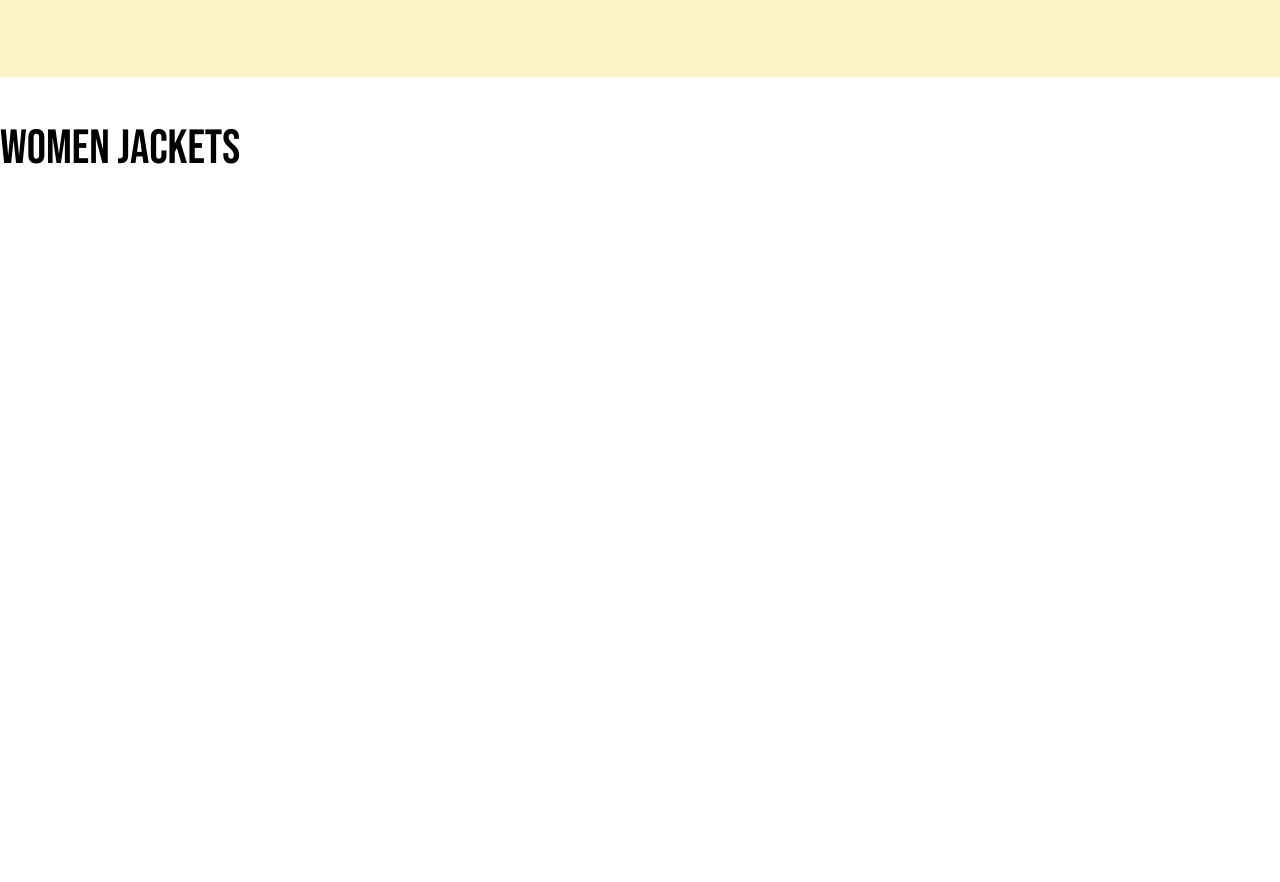
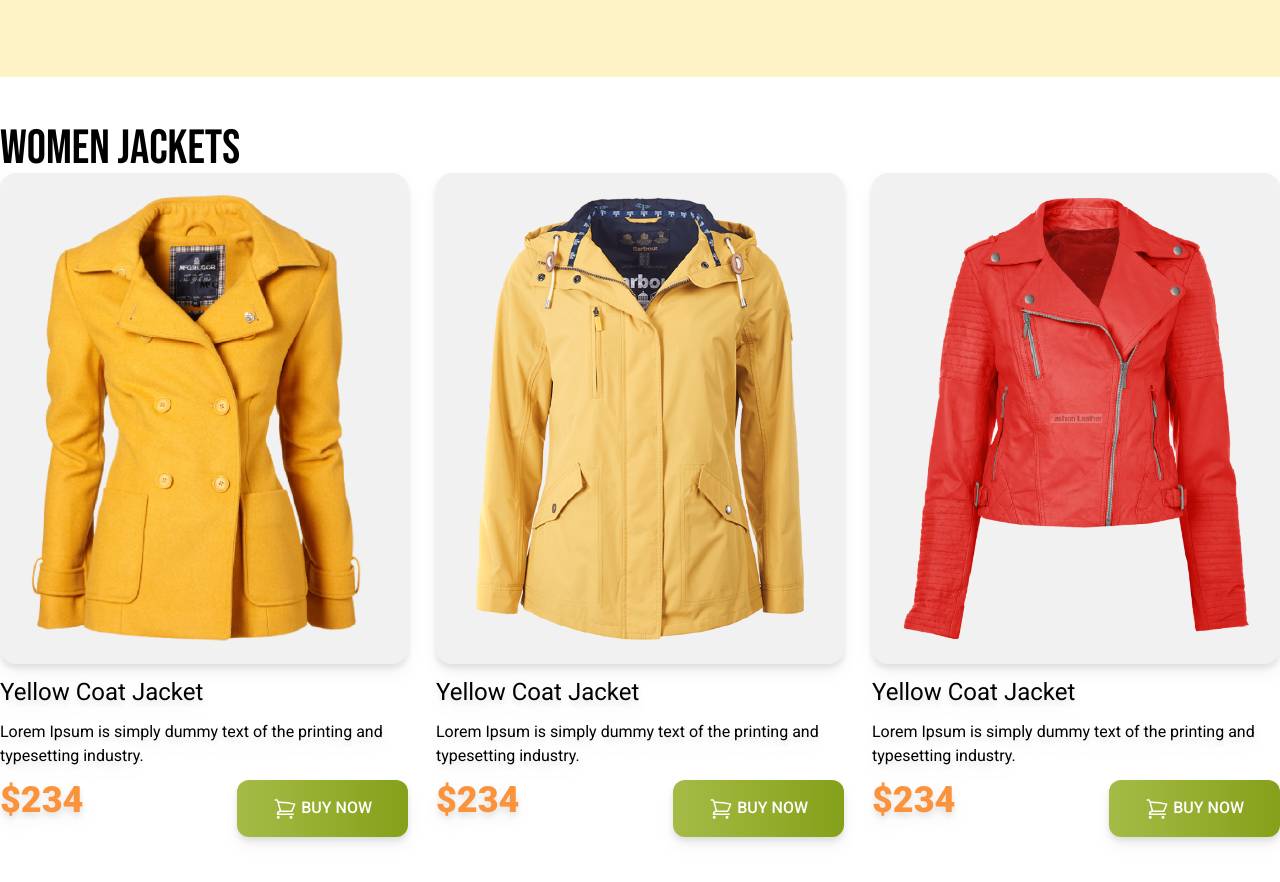
Before and after one commit to MrColonThree/penguin-fashion-tailwind, a plain HTML site: page index.html in a window 1280 px wide. Shown: the part 562-1444 px from the top of the page. Before the commit the page ends 800 px from the top, so only its background shows below. Drawn offline with nearby package versions, Linux system fonts and the light colour scheme.

Commit message:
added women jacket section

```diff
--- a/index.html
+++ b/index.html
@@ -7,10 +7,13 @@
   <script src="https://cdn.tailwindcss.com"></script>
   <link rel="preconnect" href="https://fonts.googleapis.com">
 <link rel="preconnect" href="https://fonts.gstatic.com" crossorigin>
-<link href="https://fonts.googleapis.com/css2?family=Bebas+Neue&display=swap" rel="stylesheet">
+<link href="https://fonts.googleapis.com/css2?family=Bebas+Neue&family=Roboto:wght@400;500;700;900&display=swap" rel="stylesheet">
 <style>
   .font-bebas{
     font-family: 'Bebas Neue', sans-serif;}
+  .font-roboto{
+    font-family: 'Roboto', sans-serif;
+  }
 </style>
 </head>
 <body>
@@ -40,9 +43,69 @@
 </div>
   </header>
   <main class="max-w-7xl mx-auto">
+    <!-- Women Jacket section -->
 <section class="py-12">
   <h3 class="text-5xl font-bebas ">Women Jackets</h3>
+  <!-- Jackets container -->
+   <div class="grid grid-cols-1 md:grid-cols-2 lg:grid-cols-3 gap-7  font-roboto">
+    <!-- jacket 1 -->
+    <div class="space-y-3 drop-shadow-lg">
+      <div class="bg-[#F1F1F1;] p-5 rounded-2xl">
+        <img src="images/jacket-1.png" alt="">
+      </div>
+      <h4 class="text-2xl">Yellow Coat Jacket </h4>
+      <p class="">Lorem Ipsum is simply dummy text of the
+        printing and typesetting industry.</p>
+        <div class="flex justify-between">
+          <h3 class="text-4xl font-black text-orange-400">$234</h3>
+          <button class="py-4 px-9 bg-gradient-to-r from-[#A4BC46] to-[#85A019] rounded-xl uppercase text-white font-medium"><svg xmlns="http://www.w3.org/2000/svg" fill="none" viewBox="0 0 24 24" stroke-width="1.5"
+            stroke="currentColor" class="w-6 h-6 inline">
+            <path stroke-linecap="round" stroke-linejoin="round"
+                d="M2.25 3h1.386c.51 0 .955.343 1.087.835l.383 1.437M7.5 14.25a3 3 0 00-3 3h15.75m-12.75-3h11.218c1.121-2.3 2.1-4.684 2.924-7.138a60.114 60.114 0 00-16.536-1.84M7.5 14.25L5.106 5.272M6 20.25a.75.75 0 11-1.5 0 .75.75 0 011.5 0zm12.75 0a.75.75 0 11-1.5 0 .75.75 0 011.5 0z" />
+          </svg>
+          Buy Now</button>
 
+        </div>
+    </div>
+    <!-- jacket 2 -->
+    <div class="space-y-3 drop-shadow-lg">
+      <div class="bg-[#F1F1F1;] p-5 rounded-2xl">
+        <img src="images/jacket-2.png" alt="">
+      </div>
+      <h4 class="text-2xl">Yellow Coat Jacket </h4>
+      <p class="">Lorem Ipsum is simply dummy text of the
+        printing and typesetting industry.</p>
+        <div class="flex justify-between">
+          <h3 class="text-4xl font-black text-orange-400">$234</h3>
+          <button class="py-4 px-9 bg-gradient-to-r from-[#A4BC46] to-[#85A019] rounded-xl uppercase text-white font-medium"><svg xmlns="http://www.w3.org/2000/svg" fill="none" viewBox="0 0 24 24" stroke-width="1.5"
+            stroke="currentColor" class="w-6 h-6 inline">
+            <path stroke-linecap="round" stroke-linejoin="round"
+                d="M2.25 3h1.386c.51 0 .955.343 1.087.835l.383 1.437M7.5 14.25a3 3 0 00-3 3h15.75m-12.75-3h11.218c1.121-2.3 2.1-4.684 2.924-7.138a60.114 60.114 0 00-16.536-1.84M7.5 14.25L5.106 5.272M6 20.25a.75.75 0 11-1.5 0 .75.75 0 011.5 0zm12.75 0a.75.75 0 11-1.5 0 .75.75 0 011.5 0z" />
+          </svg>
+          Buy Now</button>
+
+        </div>
+    </div>
+    <!-- jacket 3 -->
+    <div class="space-y-3 drop-shadow-lg">
+      <div class="bg-[#F1F1F1;] p-5 rounded-2xl">
+        <img src="images/jacket-3.png" alt="">
+      </div>
+      <h4 class="text-2xl">Yellow Coat Jacket </h4>
+      <p class="">Lorem Ipsum is simply dummy text of the
+        printing and typesetting industry.</p>
+        <div class="flex justify-between">
+          <h3 class="text-4xl font-black text-orange-400">$234</h3>
+          <button class="py-4 px-9 bg-gradient-to-r from-[#A4BC46] to-[#85A019] rounded-xl uppercase text-white font-medium"><svg xmlns="http://www.w3.org/2000/svg" fill="none" viewBox="0 0 24 24" stroke-width="1.5"
+            stroke="currentColor" class="w-6 h-6 inline">
+            <path stroke-linecap="round" stroke-linejoin="round"
+                d="M2.25 3h1.386c.51 0 .955.343 1.087.835l.383 1.437M7.5 14.25a3 3 0 00-3 3h15.75m-12.75-3h11.218c1.121-2.3 2.1-4.684 2.924-7.138a60.114 60.114 0 00-16.536-1.84M7.5 14.25L5.106 5.272M6 20.25a.75.75 0 11-1.5 0 .75.75 0 011.5 0zm12.75 0a.75.75 0 11-1.5 0 .75.75 0 011.5 0z" />
+          </svg>
+          Buy Now</button>
+
+        </div>
+    </div>
+   </div>
 </section>
   </main>
   <footer>
```
